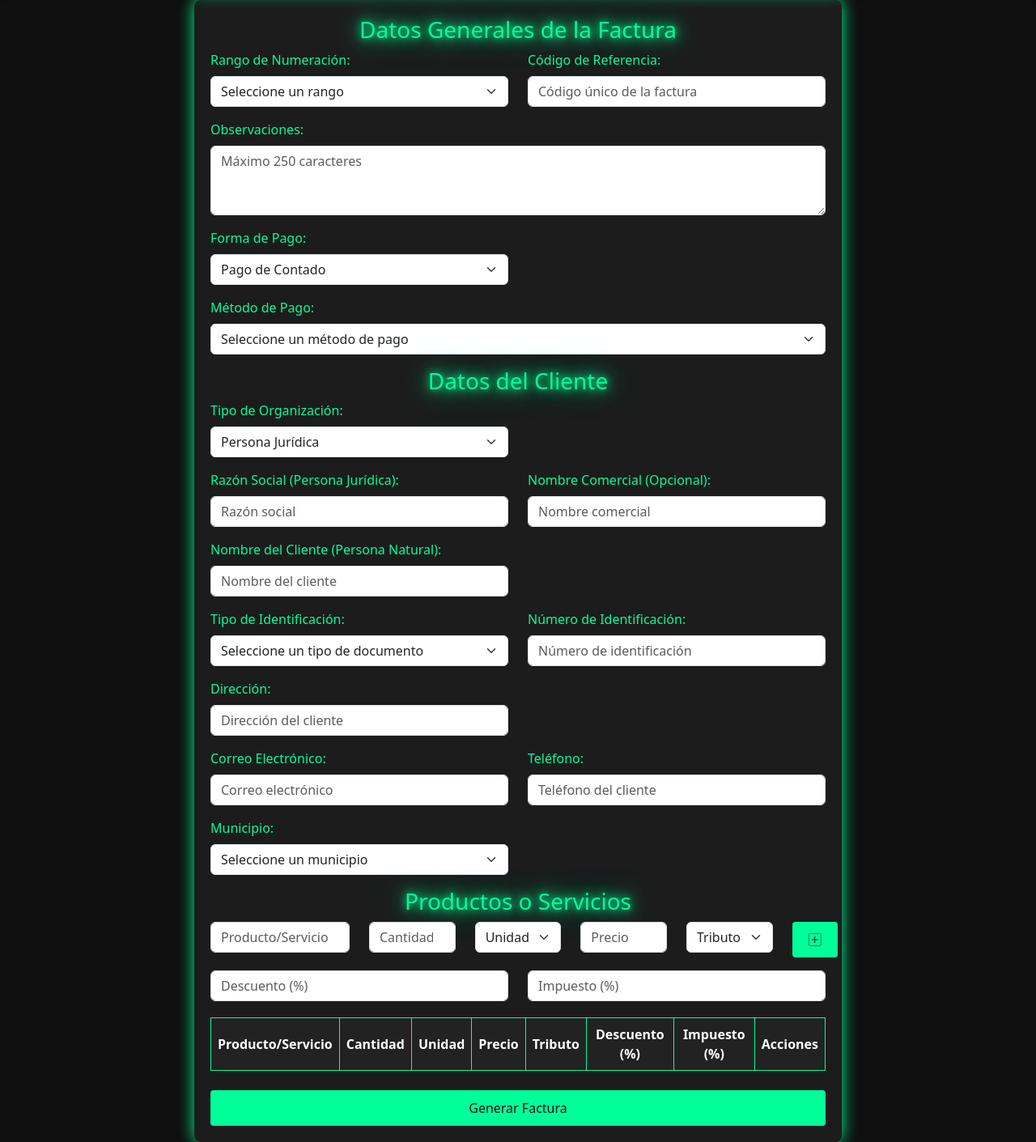
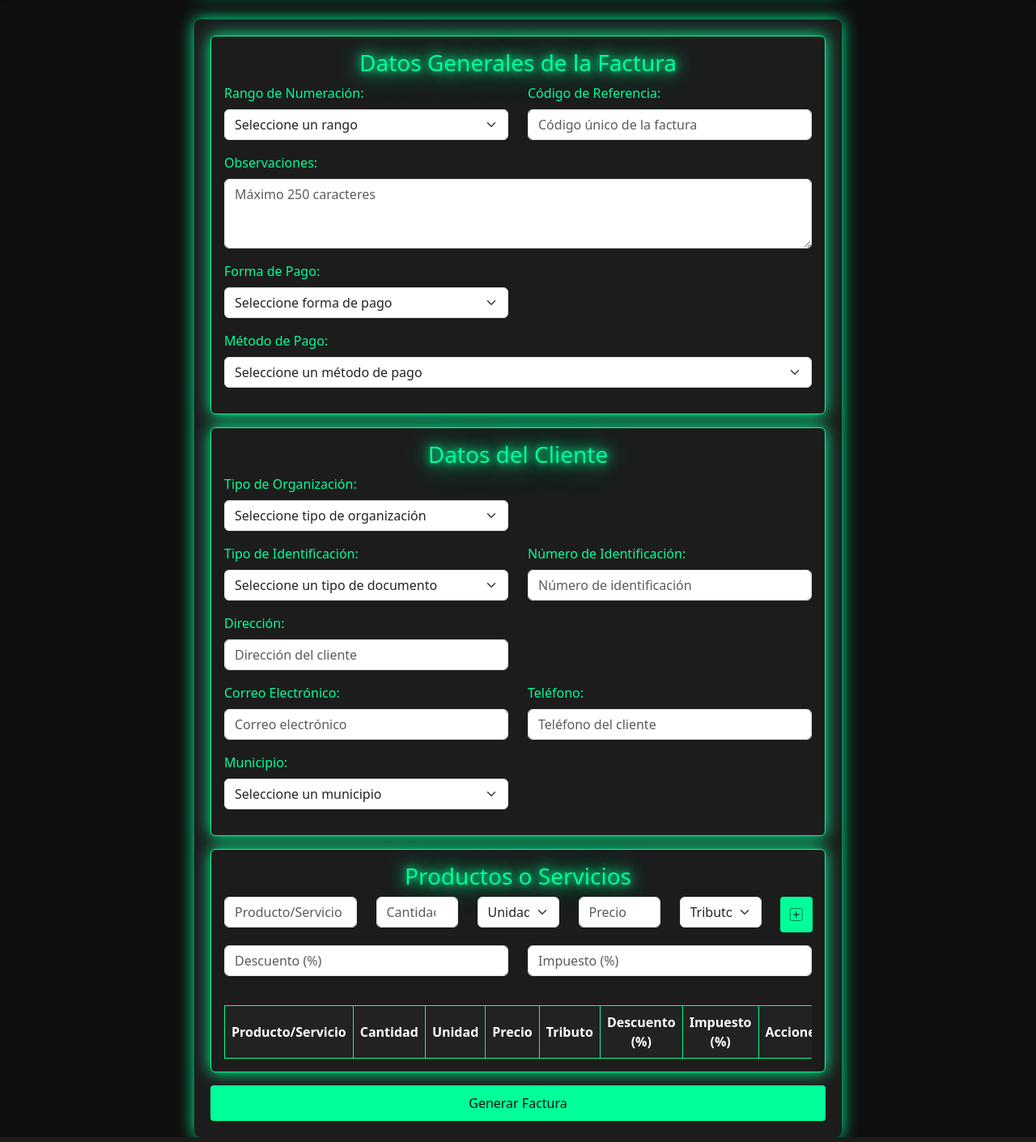
Before and after one commit to Rodrious73/factus-flask, a Flask app: page /factus/crear-factura in a window 1280 px wide. Shown: the part 98-1509 px from the top of the page at 81% size. Run offline with Flask 3, Linux system fonts and the light colour scheme; the visitor is signed in with stand-in values (Sample User, id 1); lists and menus that the app fills with data are empty; parts of the project's set-up code (start-up, migrations or seed data) failed here and were passed over.

Commit message:
Mejora la interfaz de usuario y la lógica de formularios en la creación de facturas.

```diff
--- a/app/static/css/crear_factura.css
+++ b/app/static/css/crear_factura.css
@@ -22,11 +25,16 @@
         border: 1px solid #00ff99;
         color: #ffffff;
     }
+
     .hidden {
         display: none;
     }
+
     /* Efecto Neon en Botones */
     .btn-neon {
+        display: flex;
+        align-items: center;
+        justify-content: center;
         position: relative;
         background-color: #00ff99;
         color: #0f0f0f;
@@ -67,21 +114,31 @@
         border-radius: 4px;
         transition: transform 0.3s ease, box-shadow 0.3s ease;
     }
+
     .btn-danger:hover {
         transform: scale(1.05);
         box-shadow: 0 0 10px #ff4d4d, 0 0 20px #ff4d4d, 0 0 40px #ff4d4d;
     }
+
     /* Estilos para la tabla de productos */
     table {
         width: 100%;
         margin-top: 20px;
         border-collapse: collapse;
     }
-    th, td {
+
+    th,
+    td {
         padding: 8px;
         border: 1px solid #00ff99;
         text-align: center;
     }
+
     th {
         background-color: #222;
     }
+
+    .juridica,
+    .natural {
+        display: none;
+    }
--- a/app/static/js/crear_factura.js
+++ b/app/static/js/crear_factura.js
@@ -16,6 +16,26 @@ customerIdentificationDocumentId.addEventListener('change', () => {
         customerDvGroup.classList.remove('hidden');
     } else {
         customerDvGroup.classList.add('hidden');
+    }
+});
+
+document.getElementById('organization_type_id').addEventListener('change', function() {
+    const value = this.value;
+    const juridicaFields = document.querySelectorAll('.juridica');
+    const naturalFields = document.querySelectorAll('.natural');
+
+    if (value === '1') {
+        // Muestra campos para Persona Jurídica y oculta los de Persona Natural
+        juridicaFields.forEach(el => el.style.display = 'flex');
+        naturalFields.forEach(el => el.style.display = 'none');
+    } else if (value === '2') {
+        // Muestra campos para Persona Natural y oculta los de Persona Jurídica
+        naturalFields.forEach(el => el.style.display = 'flex');
+        juridicaFields.forEach(el => el.style.display = 'none');
+    } else {
+        // Ocultar ambos en caso de no haber selección
+        juridicaFields.forEach(el => el.style.display = 'none');
+        naturalFields.forEach(el => el.style.display = 'none');
     }
 });
 
@@ -246,9 +266,10 @@ document.getElementById("generarFactura").addEventListener("submit", function (e
         numbering_range_id: numbering_range_id,
         reference_code: reference_code,
         observation: observation,
-        payment_form: payment_form,
+        //payment_form: payment_form,
+        payment_form: payment_form === 1 ? '1' : '2',
         ...(payment_form === 2 && { payment_due_date: payment_due_date }),
-        payment_method_code: payment_method_code,
+        payment_method_code: payment_method_code.toString(),
         customer: {
             identification_document_id: customer_identification_document_id,
             identification: customer_identification,
@@ -265,6 +286,8 @@ document.getElementById("generarFactura").addEventListener("submit", function (e
         },
         items: items
     };
+
+    console.log(JSON.stringify(payload));
 
     fetch(urlGenerarFactura, {
         method: 'POST',
@@ -286,4 +309,5 @@ document.getElementById("generarFactura").addEventListener("submit", function (e
 
             console.error("Error al enviar la factura:", error);
         });
+
 });
--- a/app/static/js/index.js
+++ b/app/static/js/index.js
@@ -22,10 +22,10 @@ document.addEventListener('DOMContentLoaded', () => {
       <td>${factura.status === 1 ? 'Validada' : 'Sin Validar'}</td>
       <td>${factura.created_at}</td>
       <td>
-        <button class="btn-neon btn-download-pdf" data-number="${factura.number}">
+        <button class="btn-neon-tabla btn-download-pdf" data-number="${factura.number}">
           <i class="bi bi-file-earmark-pdf"></i>
         </button>
-        <button class="btn-neon btn-download-xml" data-number="${factura.number}">
+        <button class="btn-neon-tabla btn-download-xml" data-number="${factura.number}">
           <i class="bi bi-filetype-xml"></i>
         </button>
       </td>
--- a/app/templates/factus/crear_factura.html
+++ b/app/templates/factus/crear_factura.html
@@ -1,19 +1,21 @@
 {% extends 'factus/base.html' %}
 {% block title %}Crear Factura{% endblock %}
 {% block content %}
-
+<br>
 <div class="container">
     <form id="generarFactura">
-        <!-- Datos Generales -->
+        <!-- Datos Generales de la Factura -->
+        <div class="card mb-3" style="background: #1c1c1c; border: 1px solid #00ff99; box-shadow: 0 0 20px #00ff99;">
+            <div class="card-body">
                 <h3 class="text-center">Datos Generales de la Factura</h3>
                 <div class="row mb-3">
-            <div class="col-md-6">
+                    <div class="col-12 col-md-6">
                         <label for="numbering_range_id" class="form-label">Rango de Numeración:</label>
                         <select class="form-select" id="numbering_range_id" name="numbering_range_id">
                             <option value="" selected disabled>Seleccione un rango</option>
                         </select>
                     </div>
-            <div class="col-md-6">
+                    <div class="col-12 col-md-6">
                         <label for="reference_code" class="form-label">Código de Referencia:</label>
                         <input type="text" class="form-control" id="reference_code" name="reference_code"
                                placeholder="Código único de la factura">
@@ -25,14 +27,15 @@
                               placeholder="Máximo 250 caracteres"></textarea>
                 </div>
                 <div class="row mb-3">
-            <div class="col-md-6">
+                    <div class="col-12 col-md-6">
                         <label for="payment_form" class="form-label">Forma de Pago:</label>
                         <select class="form-select" id="payment_form" name="payment_form">
+                            <option value="" selected disabled>Seleccione forma de pago</option>
                             <option value="1">Pago de Contado</option>
                             <option value="2">Pago a Crédito</option>
                         </select>
                     </div>
-            <div class="col-md-6 hidden" id="payment_due_date_group">
+                    <div class="col-12 col-md-6 hidden" id="payment_due_date_group">
                         <label for="payment_due_date" class="form-label">Fecha de Vencimiento (Crédito):</label>
                         <input type="date" class="form-control" id="payment_due_date" name="payment_due_date">
                     </div>
@@ -43,13 +46,18 @@
                         <option value="" selected disabled>Seleccione un método de pago</option>
                     </select>
                 </div>
+            </div>
+        </div>
 
         <!-- Datos del Cliente -->
+        <div class="card mb-3" style="background: #1c1c1c; border: 1px solid #00ff99; box-shadow: 0 0 20px #00ff99;">
+            <div class="card-body">
                 <h3 class="text-center">Datos del Cliente</h3>
                 <div class="row mb-3">
-            <div class="col-md-6">
+                    <div class="col-12 col-md-6">
                         <label for="organization_type_id" class="form-label">Tipo de Organización:</label>
                         <select class="form-select" id="organization_type_id" name="organization_type_id">
+                            <option value="" selected disabled>Seleccione tipo de organización</option>
                             <option value="1">Persona Jurídica</option>
                             <option value="2">Persona Natural</option>
                         </select>
@@ -57,12 +65,12 @@
                 </div>
                 <!-- Campos para Persona Jurídica -->
                 <div class="row mb-3 juridica">
-            <div class="col-md-6">
+                    <div class="col-12 col-md-6">
                         <label for="customer_company" class="form-label">Razón Social (Persona Jurídica):</label>
                         <input type="text" class="form-control" id="customer_company" name="customer_company"
                                placeholder="Razón social">
                     </div>
-            <div class="col-md-6">
+                    <div class="col-12 col-md-6">
                         <label for="customer_trade_name" class="form-label">Nombre Comercial (Opcional):</label>
                         <input type="text" class="form-control" id="customer_trade_name" name="customer_trade_name"
                                placeholder="Nombre comercial">
@@ -70,104 +78,108 @@
                 </div>
                 <!-- Campos para Persona Natural -->
                 <div class="row mb-3 natural">
-            <div class="col-md-6">
+                    <div class="col-12 col-md-6">
                         <label for="customer_names" class="form-label">Nombre del Cliente (Persona Natural):</label>
                         <input type="text" class="form-control" id="customer_names" name="customer_names"
                                placeholder="Nombre del cliente">
                     </div>
                 </div>
                 <div class="row mb-3">
-            <div class="col-md-6">
+                    <div class="col-12 col-md-6">
                         <label for="customer_identification_document_id" class="form-label">Tipo de Identificación:</label>
                         <select class="form-select" id="customer_identification_document_id"
                                 name="customer_identification_document_id">
                             <option value="" selected disabled>Seleccione un tipo de documento</option>
                         </select>
                     </div>
-            <div class="col-md-6">
+                    <div class="col-12 col-md-6">
                         <label for="customer_identification" class="form-label">Número de Identificación:</label>
                         <input type="text" class="form-control" id="customer_identification" name="customer_identification"
                                placeholder="Número de identificación">
                     </div>
                 </div>
                 <div class="row mb-3 hidden" id="customer_dv_group">
-            <div class="col-md-6">
+                    <div class="col-12 col-md-6">
                         <label for="customer_dv" class="form-label">Dígito de Verificación (DV):</label>
                         <input type="number" class="form-control" id="customer_dv" name="customer_dv"
                                placeholder="Dígito de verificación">
                     </div>
                 </div>
                 <div class="row mb-3">
-            <div class="col-md-6">
+                    <div class="col-12 col-md-6">
                         <label for="customer_address" class="form-label">Dirección:</label>
                         <input type="text" class="form-control" id="customer_address" name="customer_address"
                                placeholder="Dirección del cliente">
                     </div>
                 </div>
                 <div class="row mb-3">
-            <div class="col-md-6">
+                    <div class="col-12 col-md-6">
                         <label for="customer_email" class="form-label">Correo Electrónico:</label>
                         <input type="email" class="form-control" id="customer_email" name="customer_email"
                                placeholder="Correo electrónico">
                     </div>
-            <div class="col-md-6">
+                    <div class="col-12 col-md-6">
                         <label for="customer_phone" class="form-label">Teléfono:</label>
                         <input type="text" class="form-control" id="customer_phone" name="customer_phone"
                                placeholder="Teléfono del cliente">
                     </div>
                 </div>
                 <div class="row mb-3">
-            <div class="col-md-6">
+                    <div class="col-12 col-md-6">
                         <label for="municipality_select" class="form-label">Municipio:</label>
                         <select class="form-select" id="municipality_select" name="municipality_id">
                             <option value="" selected disabled>Seleccione un municipio</option>
                         </select>
                     </div>
                 </div>
+            </div>
+        </div>
 
-        <!-- Datos de los Productos -->
+        <!-- Productos o Servicios -->
+        <div class="card mb-3" style="background: #1c1c1c; border: 1px solid #00ff99; box-shadow: 0 0 20px #00ff99;">
+            <div class="card-body">
                 <h3 class="text-center">Productos o Servicios</h3>
                 <!-- Bloque para ingresar producto -->
                 <div id="productEntry">
                     <div class="row mb-3">
-                <div class="col-md-3">
+                        <div class="col-12 col-md-3">
                             <input type="text" class="form-control" id="prod_name" placeholder="Producto/Servicio">
                         </div>
-                <div class="col-md-2">
+                        <div class="col-12 col-md-2">
                             <input type="number" class="form-control" id="prod_quantity" placeholder="Cantidad">
                         </div>
-                <div class="col-md-2">
+                        <div class="col-12 col-md-2">
                             <select class="form-select" id="prod_unit">
                                 <option value="" selected disabled>Unidad</option>
                                 <!-- Se llenan dinámicamente -->
                             </select>
                         </div>
-                <div class="col-md-2">
+                        <div class="col-12 col-md-2">
                             <input type="number" step="0.01" class="form-control" id="prod_price" placeholder="Precio">
                         </div>
-                <div class="col-md-2">
+                        <div class="col-12 col-md-2">
                             <select class="form-select" id="tributos_select">
                                 <option value="" selected disabled>Tributo</option>
                                 <!-- Se llenan dinámicamente -->
                             </select>
                         </div>
-                <div class="col-md-1">
-                    <button type="button" id="addProductBtn" class="btn-neon"><i
-                            class="bi bi-plus-square-dotted"></i></button>
+                        <div class="col-12 col-md-1 d-flex align-items-center justify-content-center">
+                            <button type="button" id="addProductBtn" class="btn-neon"><i class="bi bi-plus-square-dotted"></i></button>
                         </div>
                     </div>
                     <div class="row mb-3">
-                <div class="col-md-6">
+                        <div class="col-12 col-md-6">
                             <input type="number" step="0.01" class="form-control" id="prod_discount"
                                    placeholder="Descuento (%)">
                         </div>
-                <div class="col-md-6">
+                        <div class="col-12 col-md-6">
                             <input type="text" class="form-control" id="prod_tax" placeholder="Impuesto (%)" readonly>
                         </div>
                     </div>
                 </div>
 
                 <!-- Tabla para listar productos agregados -->
+                <div class="table-responsive" style="color: white;">
                     <table id="productsTable">
                         <thead>
                             <tr>
@@ -185,10 +197,10 @@
 
                         </tbody>
                     </table>
+                </div>
+            </div>
+        </div>
 
-        <br>
-
-        <!-- Botón de Envío -->
         <div class="d-grid">
             <button type="submit" class="btn-neon">Generar Factura</button>
         </div>
@@ -198,7 +210,6 @@
 {% include 'factus/modal_cargar.html' %}
 
 <script>
-
 const urlMetodosPago = "{{ url_for('utils.get_metodos_pago') }}";
 const urlTiposDocumento = "{{ url_for('utils.get_tipos_documento') }}";
 const urlUnidadesMedida = "{{ url_for('utils.get_unidades_de_medida') }}";
@@ -207,7 +218,6 @@ const urlRangosNumeracion = "{{ url_for('utils.get_rangos_numeracion') }}";
 const urlMunicipios = "{{ url_for('utils.get_municipios') }}";
 const urlGenerarFactura = "{{ url_for('factura.generar_factura') }}";
 const urlLocation = "{{ url_for('factus.index') }}";
-
 </script>
 <script src="{{ url_for('static', filename='js/crear_factura.js') }}"></script>
 {% endblock %}
```
Also changed, not shown: other parts of app/static/css/crear_factura.css (+42 -0 lines). Lines whose indentation alone changed are shown as unchanged.
